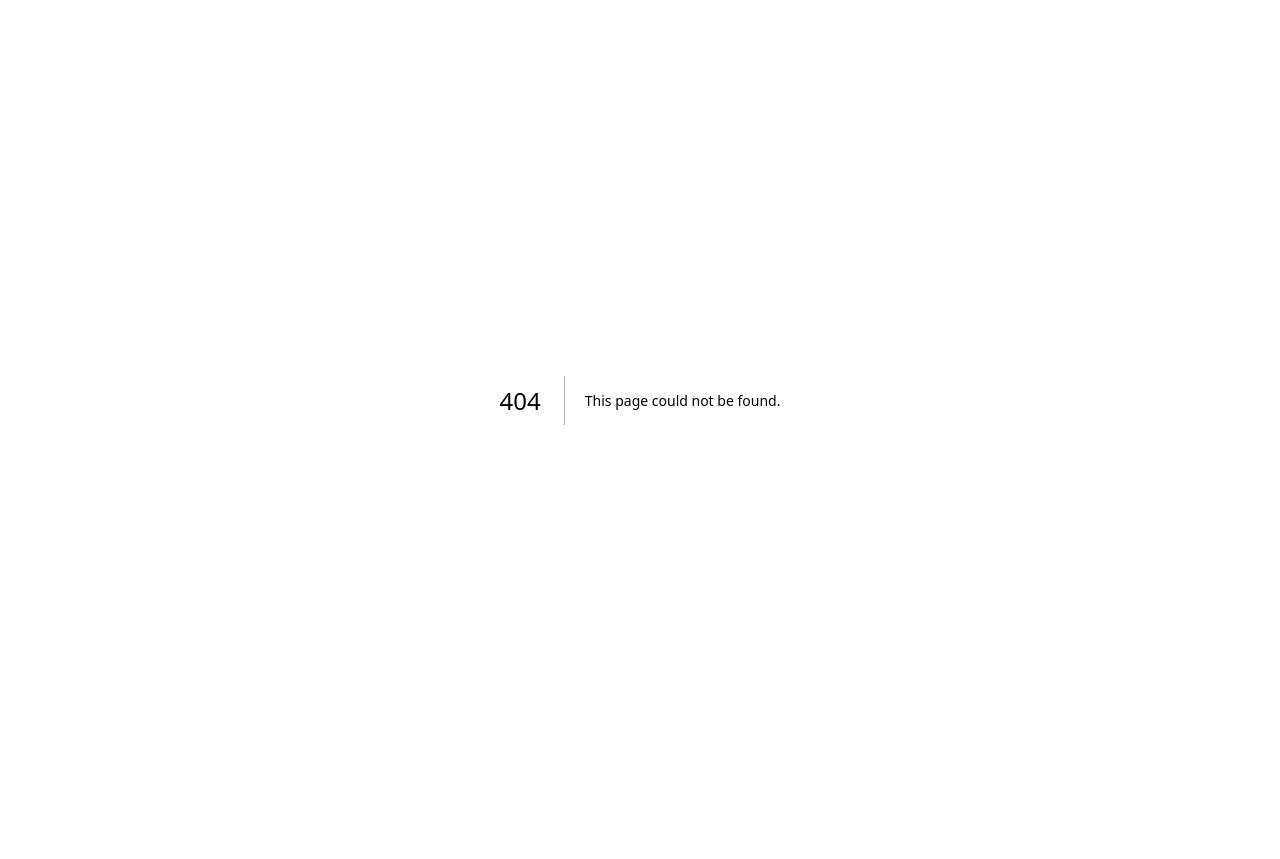
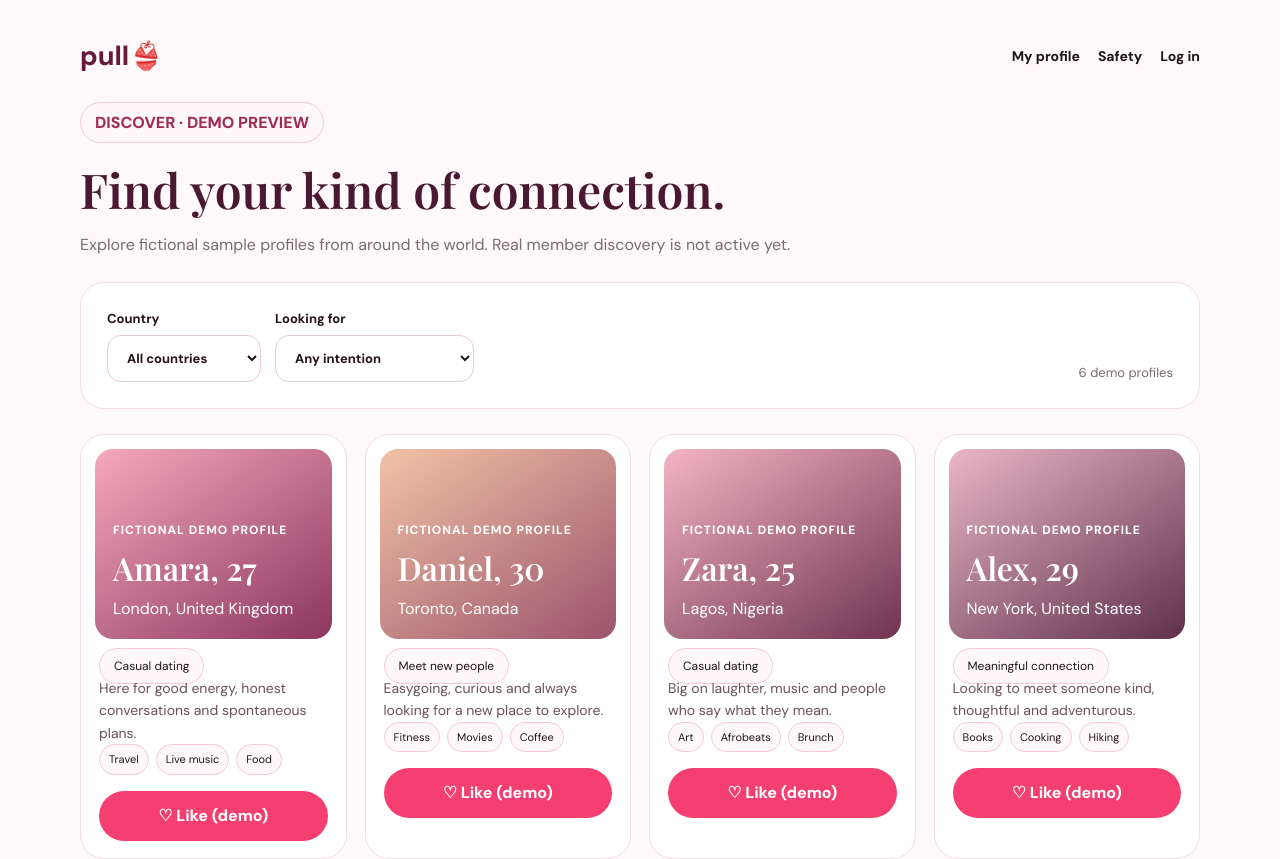
Before and after one commit to pullofficial/Pull, a Next.js app: page /discover in a window 1280 px wide. Before the commit this address had no page. Shown: the top 859 px of the page. Before the commit the page ends 800 px from the top, so only its background shows below. Built offline with nearby package versions, Linux system fonts and the light colour scheme.

Commit message:
Build discovery and profile preview foundation

```diff
--- /dev/null
+++ b/app/discover/page.tsx
@@ -0,0 +1,40 @@
+"use client";
+
+import { useMemo, useState } from "react";
+
+type Profile = { id:number; name:string; age:number; city:string; country:string; intent:string; interests:string[]; color:string; bio:string };
+const demoProfiles: Profile[] = [
+  {id:1,name:"Amara",age:27,city:"London",country:"United Kingdom",intent:"Casual dating",interests:["Travel","Live music","Food"],color:"linear-gradient(145deg,#f6a8bd,#8b365e)",bio:"Here for good energy, honest conversations and spontaneous plans."},
+  {id:2,name:"Daniel",age:30,city:"Toronto",country:"Canada",intent:"Meet new people",interests:["Fitness","Movies","Coffee"],color:"linear-gradient(145deg,#f2c3a6,#9b536b)",bio:"Easygoing, curious and always looking for a new place to explore."},
+  {id:3,name:"Zara",age:25,city:"Lagos",country:"Nigeria",intent:"Casual dating",interests:["Art","Afrobeats","Brunch"],color:"linear-gradient(145deg,#f4b4c5,#70334f)",bio:"Big on laughter, music and people who say what they mean."},
+  {id:4,name:"Alex",age:29,city:"New York",country:"United States",intent:"Meaningful connection",interests:["Books","Cooking","Hiking"],color:"linear-gradient(145deg,#e9b7c7,#60304a)",bio:"Looking to meet someone kind, thoughtful and adventurous."},
+  {id:5,name:"Sofia",age:28,city:"Lisbon",country:"Portugal",intent:"Meet new people",interests:["Beach days","Photography","Dancing"],color:"linear-gradient(145deg,#f4c1a5,#994b66)",bio:"Collecting passport stamps, playlists and lovely memories."},
+  {id:6,name:"Noah",age:31,city:"Berlin",country:"Germany",intent:"Casual dating",interests:["Design","Cycling","Coffee"],color:"linear-gradient(145deg,#e7a9bd,#62324d)",bio:"Creative, active and happiest discovering a new city."}
+];
+
+export default function DiscoverPage(){
+ const [country,setCountry]=useState("All countries");
+ const [intent,setIntent]=useState("Any intention");
+ const [liked,setLiked]=useState<number[]>([]);
+ const profiles=useMemo(()=>demoProfiles.filter(p=>(country==="All countries"||p.country===country)&&(intent==="Any intention"||p.intent===intent)),[country,intent]);
+ return <main className="container" style={{padding:"36px 0 70px"}}>
+  <header style={{display:"flex",justifyContent:"space-between",alignItems:"center",gap:16,flexWrap:"wrap",marginBottom:34}}>
+   <a href="/" style={{fontSize:27,fontWeight:900,color:"#641b3b"}}>pull<span style={{color:"#f43f70"}}>👙</span></a>
+   <nav style={{display:"flex",gap:18,fontWeight:700,fontSize:14}}><a href="/profile">My profile</a><a href="/safety">Safety</a><a href="/login">Log in</a></nav>
+  </header>
+  <div style={{marginBottom:25}}><span className="pill" style={{color:"#a12b53",fontWeight:800}}>DISCOVER · DEMO PREVIEW</span><h1 className="serif" style={{fontSize:48,color:"#4a1830",margin:"18px 0 8px"}}>Find your kind of connection.</h1><p className="muted">Explore fictional sample profiles from around the world. Real member discovery is not active yet.</p></div>
+  <section className="feature" style={{display:"flex",gap:14,flexWrap:"wrap",alignItems:"end",marginBottom:25}}>
+   <label style={{display:"grid",gap:7,fontWeight:700,fontSize:13}}>Country<select className="field" value={country} onChange={e=>setCountry(e.target.value)}><option>All countries</option>{Array.from(new Set(demoProfiles.map(p=>p.country))).sort().map(c=><option key={c}>{c}</option>)}</select></label>
+   <label style={{display:"grid",gap:7,fontWeight:700,fontSize:13}}>Looking for<select className="field" value={intent} onChange={e=>setIntent(e.target.value)}><option>Any intention</option><option>Casual dating</option><option>Meet new people</option><option>Meaningful connection</option></select></label>
+   <span className="muted" style={{fontSize:13,marginLeft:"auto"}}>{profiles.length} demo profiles</span>
+  </section>
+  <div style={{display:"grid",gridTemplateColumns:"repeat(auto-fit,minmax(min(100%,260px),1fr))",gap:18}}>
+   {profiles.map(p=><article key={p.id} className="feature" style={{padding:14}}>
+    <div style={{height:190,borderRadius:18,background:p.color,display:"flex",alignItems:"end",padding:18,color:"white"}}><div><div style={{fontSize:12,fontWeight:800,letterSpacing:1}}>FICTIONAL DEMO PROFILE</div><h2 className="serif" style={{fontSize:32,margin:"5px 0"}}>{p.name}, {p.age}</h2><div>{p.city}, {p.country}</div></div></div>
+    <div style={{padding:"14px 4px 3px"}}><span className="pill" style={{fontSize:12}}>{p.intent}</span><p style={{lineHeight:1.6,color:"#68525d",fontSize:14}}>{p.bio}</p><div style={{display:"flex",gap:7,flexWrap:"wrap"}}>{p.interests.map(i=><span key={i} className="pill" style={{fontSize:11,padding:"6px 9px"}}>{i}</span>)}</div>
+    <button className="btn btn-primary" onClick={()=>setLiked(v=>v.includes(p.id)?v.filter(x=>x!==p.id):[...v,p.id])} style={{width:"100%",marginTop:16}}>{liked.includes(p.id)?"♥ Liked (demo)":"♡ Like (demo)"}</button></div>
+   </article>)}
+  </div>
+  <p className="muted" style={{fontSize:12,marginTop:26}}>Likes are stored only in this page's temporary browser state. No messages, matches, accounts or real people are connected.</p>
+ </main>
+}
```
